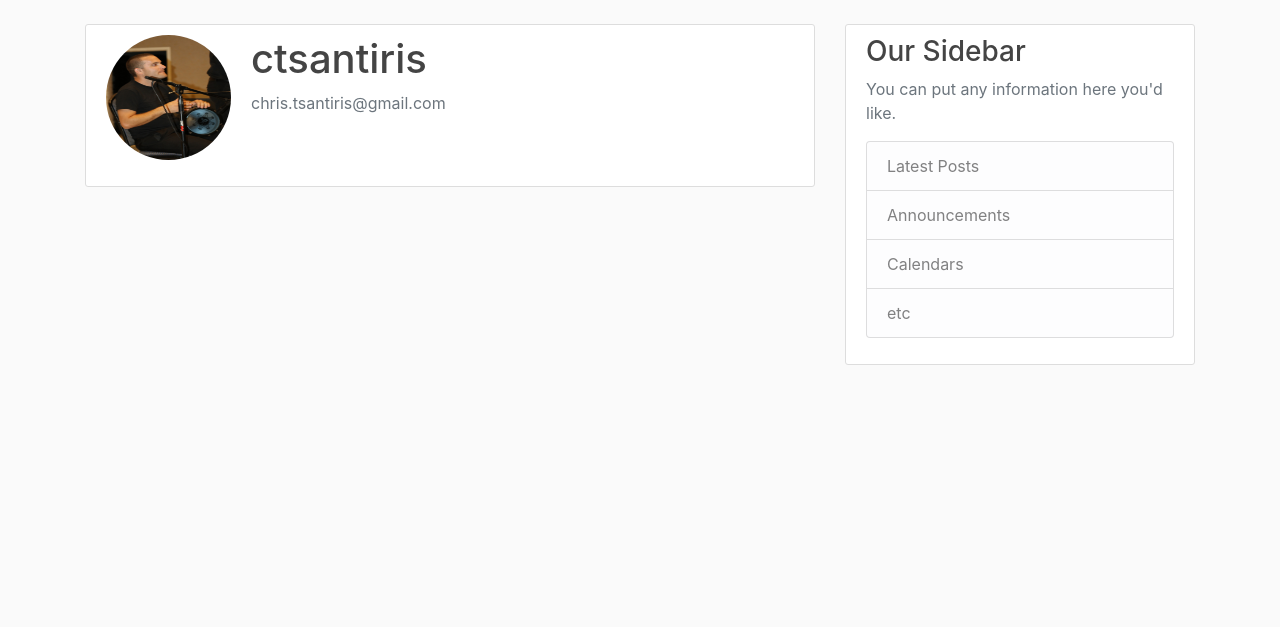
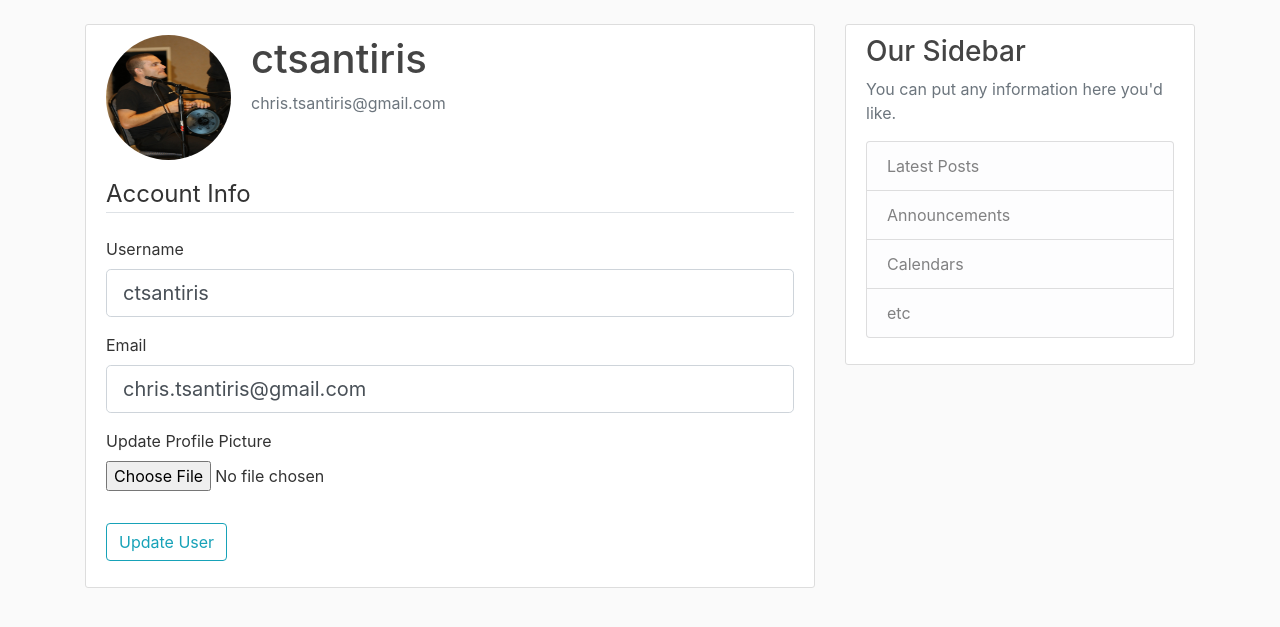
Before and after one commit to christsantiris/flask_blog, a Flask app: page /account in a window 1280 px wide. Shown: the part 56-683 px from the top of the page. Run offline with Flask 2, Linux system fonts and the light colour scheme; a user stored in the database is signed in; some libraries are stand-ins or nearby versions.

Commit message:
Update user info and profile pic

```diff
--- a/flaskblog/forms.py
+++ b/flaskblog/forms.py
@@ -1,7 +1,9 @@
 from flask_wtf import FlaskForm
+from flask_wtf.file import FileField, FileAllowed
 from wtforms import StringField, PasswordField, SubmitField, BooleanField
 from wtforms.validators import DataRequired, Length, Email, EqualTo, ValidationError
 from flaskblog.models import User
+from flask_login import current_user
 
 class RegistrationForm(FlaskForm):
     username = StringField('Username', validators=[DataRequired(), Length(min=2, max=20)])
@@ -27,3 +29,21 @@ class LoginForm(FlaskForm):
     password = PasswordField('Password', validators=[DataRequired()])
     remember = BooleanField('Remember Me')
     submit = SubmitField('Login')
+
+class UpdateAccountForm(FlaskForm):
+    username = StringField('Username', validators=[DataRequired(), Length(min=2, max=20)])
+    email = StringField('Email', validators=[DataRequired(), Email()])
+    picture = FileField('Update Profile Picture', validators=[FileAllowed(['jpg', 'png', 'jpeg'])])
+    submit = SubmitField('Update User')
+
+    def validate_username(self, username):
+        if username.data != current_user.username:
+            user = User.query.filter_by(username=username.data).first()
+            if user:
+                raise ValidationError('Username already taken')
+
+    def validate_email(self, email):
+        if email.data != current_user.email:
+            user = User.query.filter_by(email=email.data).first()
+            if user:
+                raise ValidationError('User already exists with that email')
--- a/flaskblog/routes.py
+++ b/flaskblog/routes.py
@@ -1,10 +1,12 @@
 from flask import render_template, url_for, flash, redirect, request
 from flaskblog import app
 from flaskblog import db
-from flaskblog.forms import RegistrationForm, LoginForm
+from flaskblog.forms import RegistrationForm, LoginForm, UpdateAccountForm
 from flaskblog.models import User, Post
 from flaskblog import bcrypt
 from flask_login import login_user, current_user, logout_user, login_required
+import secrets
+import os
 
 posts = [
     {
@@ -65,8 +67,32 @@ def logout():
     logout_user()
     return redirect(url_for('home'))
 
-@app.route('/account')
+# make sure profile pic has unique filename when saved
+def save_picture(form_picture):
+    random_hex = secrets.token_hex(8)
+    _, f_ext = os.path.splitext(form_picture.filename)
+    picture_fn = random_hex + f_ext
+    picture_path = os.path.join(app.root_path, 'static/profile_pics', picture_fn)
+
+    form_picture.save(picture_path)
+
+    return picture_fn
+
+@app.route('/account', methods=['GET', 'POST'])
 @login_required
 def account():
+    form = UpdateAccountForm()
+    if form.validate_on_submit():
+        if form.picture.data:
+            picture_file = save_picture(form.picture.data)
+            current_user.image_file = picture_file
+        current_user.username = form.username.data
+        current_user.email = form.email.data
+        db.session.commit()
+        flash('Your account has been updated!', 'success')
+        return redirect(url_for('account'))
+    elif request.method == 'GET':
+        form.username.data = current_user.username
+        form.email.data = current_user.email
     image_file = url_for('static', filename='profile_pics/' + current_user.image_file)
-    return render_template('account.html', title='Account', image_file=image_file)
+    return render_template('account.html', title='Account', image_file=image_file, form=form)
--- a/flaskblog/templates/account.html
+++ b/flaskblog/templates/account.html
@@ -8,6 +8,51 @@
           <p class="text-secondary">{{ current_user.email }}</p>
         </div>
       </div>
-    <!-- FORM HERE -->
+      <!-- enctype is very important for submitting files -->
+        <form method="POST" action="" enctype="multipart/form-data">
+            {{ form.hidden_tag() }}
+            <fieldset class="form-group">
+                <legend class="border-bottom mb-4">Account Info</legend>
+                <div class="form-group">
+                    {{ form.username.label(class="form-control-label") }}
+
+                    {% if form.username.errors %}
+                        {{ form.username(class="form-control form-control-lg is-invalid") }}
+                        <div class="invalid-feedback">
+                            {% for error in form.username.errors %}
+                                <span>{{ error }}</span>
+                            {% endfor %}
+                        </div>
+                    {% else %}
+                        {{ form.username(class="form-control form-control-lg") }}
+                    {% endif %}
+                </div>
+                <div class="form-group">
+                    {{ form.email.label(class="form-control-label") }}
+                    {% if form.email.errors %}
+                        {{ form.email(class="form-control form-control-lg is-invalid") }}
+                        <div class="invalid-feedback">
+                            {% for error in form.email.errors %}
+                                <span>{{ error }}</span>
+                            {% endfor %}
+                        </div>
+                    {% else %}
+                        {{ form.email(class="form-control form-control-lg") }}
+                    {% endif %}
+                </div>
+                <div class="form-group">
+                    {{ form.picture.label() }}
+                    {{ form.picture(class="form-control-file") }}
+                    {% if form.picture.errors %}
+                        {% for error in form.picture.errors %}
+                            <span class="text-danger">{{ error }}</span></br>
+                        {% endfor %}
+                    {% endif %}
+                </div>
+            </fieldset>
+            <div class="form-group">
+                {{ form.submit(class="btn btn-outline-info") }}
+            </div>
+        </form>
     </div>
 {% endblock content %}
```
Also changed, not shown: flaskblog/site.db, flaskblog/static/profile_pics/00606cfdf4309e3a.jpg (added), 1 other file. Lines whose indentation alone changed are shown as unchanged.
